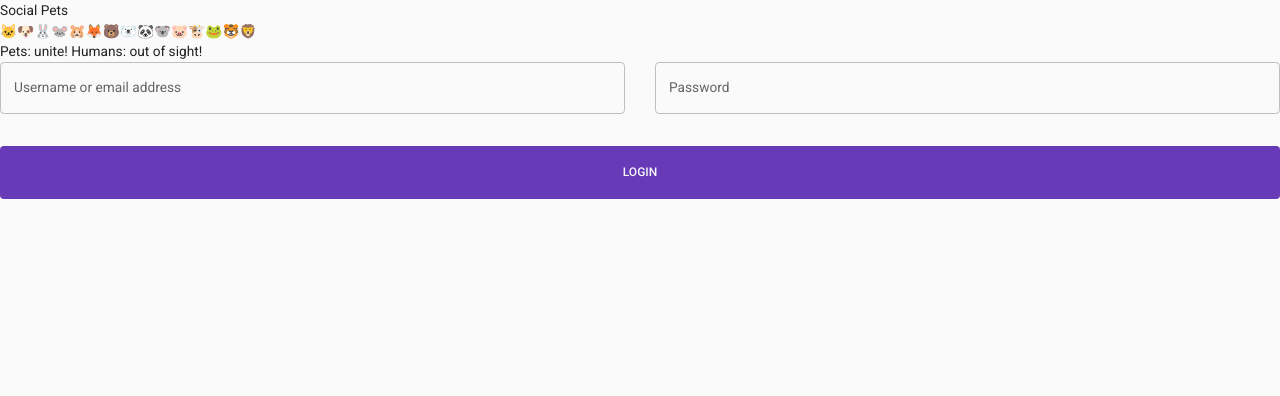
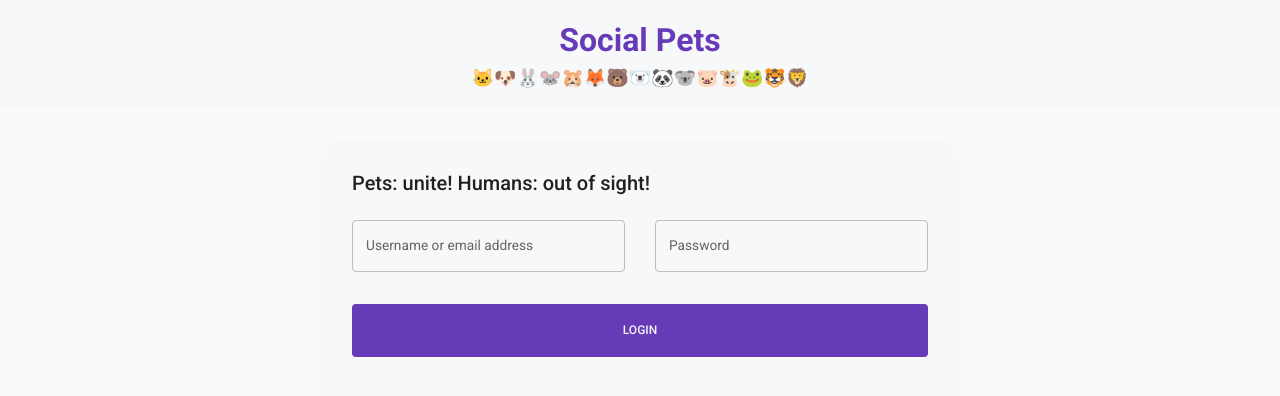
Before and after one commit to jongranados/social-pet, a React (Create React App) app in the folder frontend/: page / in a window 1280 px wide. Shown: the top 396 px of the page. Built offline with nearby package versions, Linux system fonts and the light colour scheme; no server answers.

Commit message:
add styling to loginPage component

```diff
--- a/frontend/src/scenes/loginPage/index.jsx
+++ b/frontend/src/scenes/loginPage/index.jsx
@@ -1,20 +1,44 @@
-import { Box, Typography } from '@mui/material';
+import { Box, Typography, useTheme, useMediaQuery } from '@mui/material';
 import Form from './Form';
 
 const LoginPage = () => {
+    const theme = useTheme();
+    const matchesMobileDevice = useMediaQuery('(max-width: 1000px)');
+
     return (
         <Box>
-            <Box>
-                <Typography>
+            <Box
+                width='100%'
+                backgroundColor={theme.palette.background.alt}
+                padding='1rem 6%'
+                textAlign='center'
+            >
+                <Typography
+                    fontWeight='bold'
+                    fontSize='32px'
+                    color='primary'
+                >
                      Social Pets
                 </Typography>
-                <Typography>
+                <Typography
+                    fontSize='18px'
+                >
                     🐱🐶🐰🐭🐹🦊🐻🐻‍❄️🐼🐨🐷🐮🐸🐯🦁
                 </Typography>
             </Box>
 
-            <Box>
-                <Typography>
+            <Box
+                width={matchesMobileDevice ? '93%' : '50%'}
+                padding='2rem'
+                margin='2rem auto'
+                borderRadius='1.5rem'
+                backgroundColor={theme.palette.background.alt}
+            >
+                <Typography
+                    fontWeight='500'
+                    variant='h4'
+                    sx={{ marginBottom: '1.5rem' }}
+                >
                     Pets: unite! Humans: out of sight!
                 </Typography>
                 <Form />
@@ -22,6 +46,8 @@ const LoginPage = () => {
         </Box>
 
     )
+
+
 };
 
 export default LoginPage;
```
